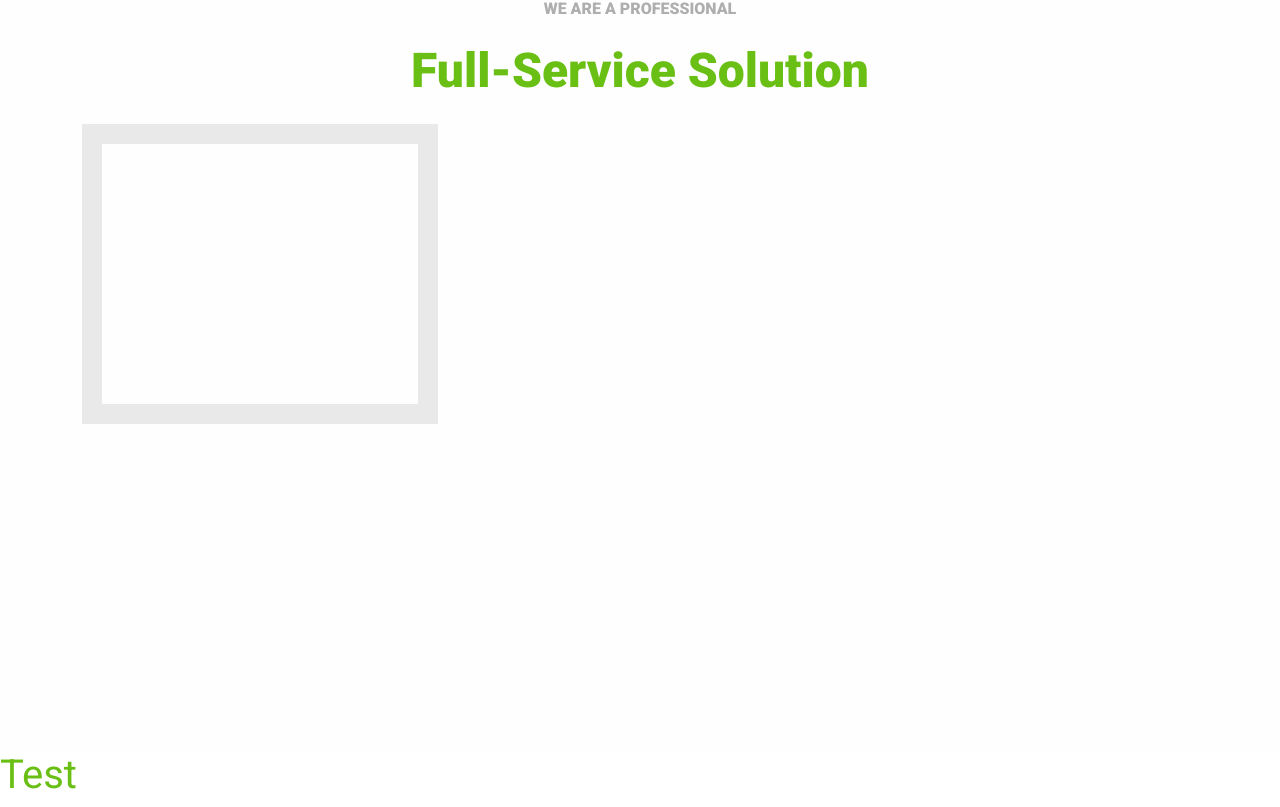
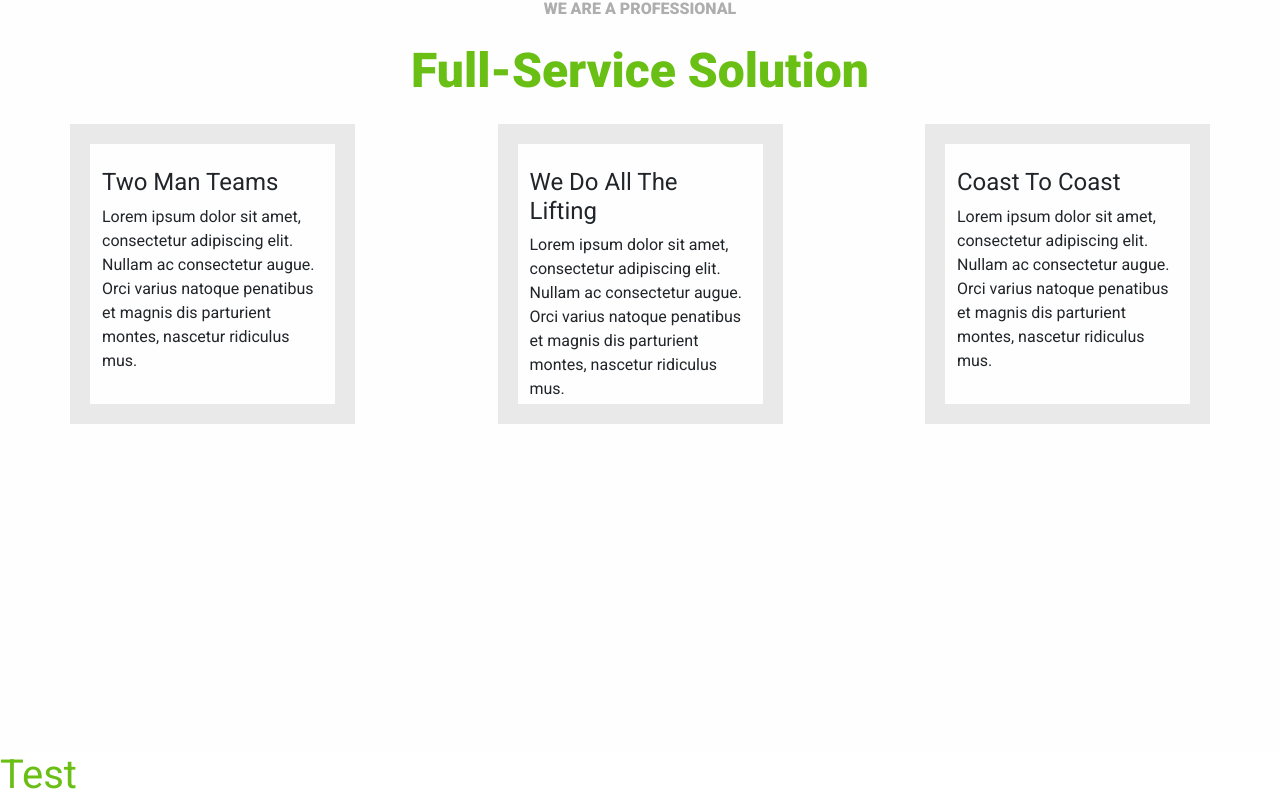
Before and after one commit to Eliana-Abate/proj-html-vuejs, a Vue app: page / in a window 1280 px wide. Shown: the part 1599-2406 px from the top of the page. Built offline with nearby package versions, Linux system fonts and the light colour scheme.

Commit message:
filled card dynamically (title and description)

```diff
--- a/src/components/Card.vue
+++ b/src/components/Card.vue
@@ -1,18 +1,23 @@
 <template>
-  <div class="col-4">
-    <div class="card-template">
+  <section class="row">
+    <div
+      class="col-3 card-template"
+      v-for="(item, id) in servicesList"
+      :key="id"
+    >
       <img src="" alt="" />
       <div class="card-template-body">
-        <h4></h4>
-        <p></p>
+        <h4>{{ item.title }}</h4>
+        <p>{{ item.description }}</p>
       </div>
     </div>
-  </div>
+  </section>
 </template>
 
 <script>
 export default {
   name: "Card",
+  props: ["servicesList"],
 };
 </script>
 
@@ -22,4 +27,8 @@ export default {
   height: 300px;
   border: 20px solid $mercury;
 }
+
+.card-template:nth-child(2) {
+  margin: 0px auto;
+}
 </style>
--- a/src/components/Main.vue
+++ b/src/components/Main.vue
@@ -66,9 +66,7 @@
           </div>
         </div>
 
-        <div class="row">
-          <Card />
-        </div>
+        <Card :servicesList="servicesArray" />
       </div>
     </section>
   </main>
```
Also changed, not shown: 6 other files (tests, documents, lock files or other folders).
